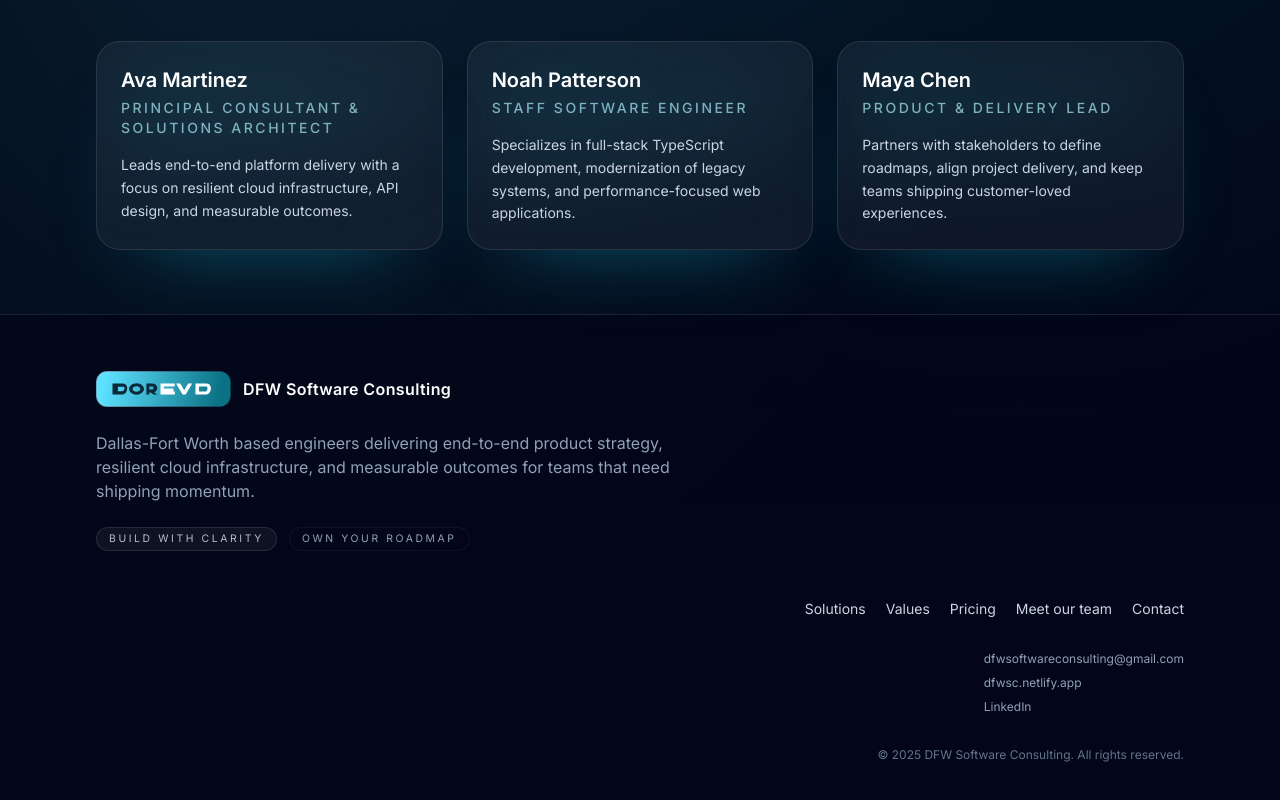
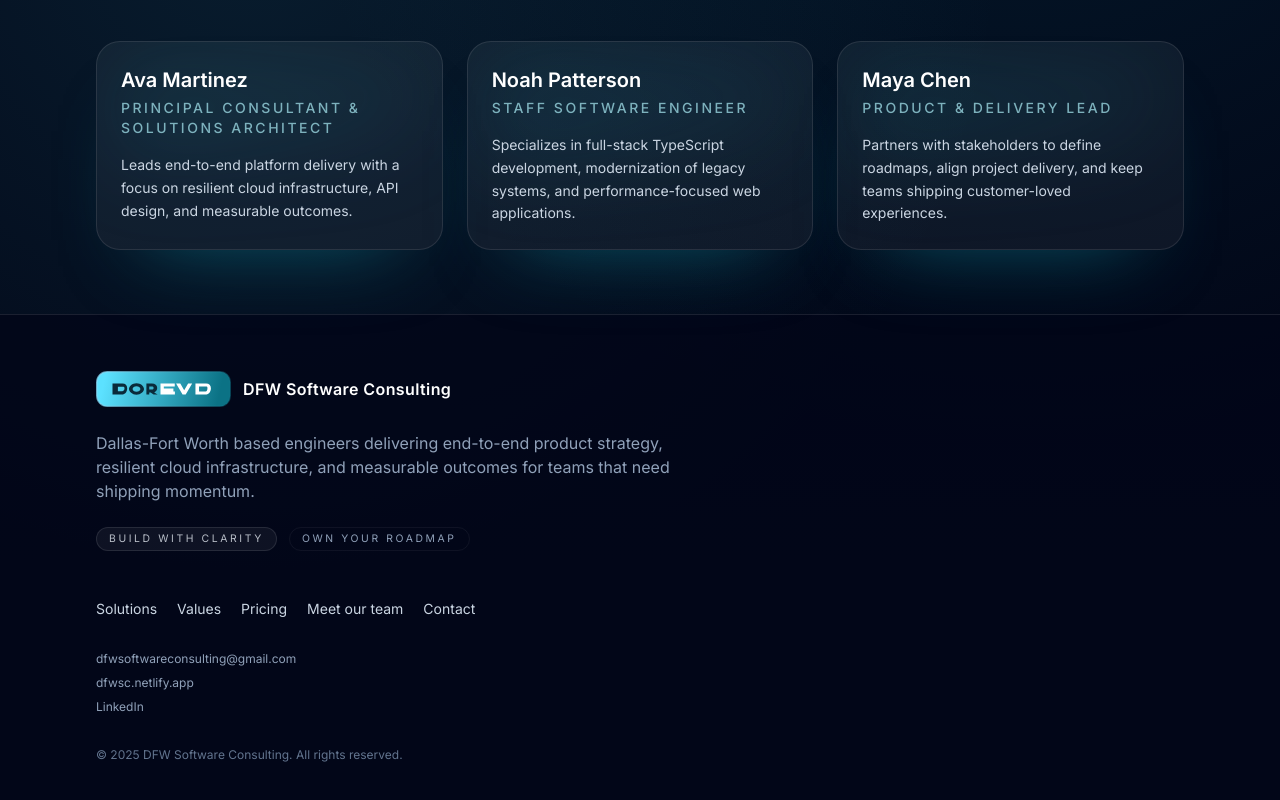
Before and after one commit to DFW-Software-Consulting/dfwsc2.0, a React (Vite) app in the folder front/: page /team in a window 1280 px wide. Shown: the part 308-1108 px from the top of the page. Built offline with nearby package versions, Linux system fonts and the light colour scheme.

Commit message:
Adjust footer alignment

```diff
--- a/front/src/components/Footer.jsx
+++ b/front/src/components/Footer.jsx
@@ -26,7 +26,7 @@ export default function Footer() {
             </div>
           </div>
 
-          <div className="grid gap-8 text-sm md:justify-items-end">
+          <div className="grid gap-8 text-sm md:items-start md:text-left">
             <div className="flex flex-wrap gap-5 text-slate-300">
               <Link to="/" state={{ scrollTo: 'services' }} className="transition-colors hover:text-white">
                 Solutions
```
